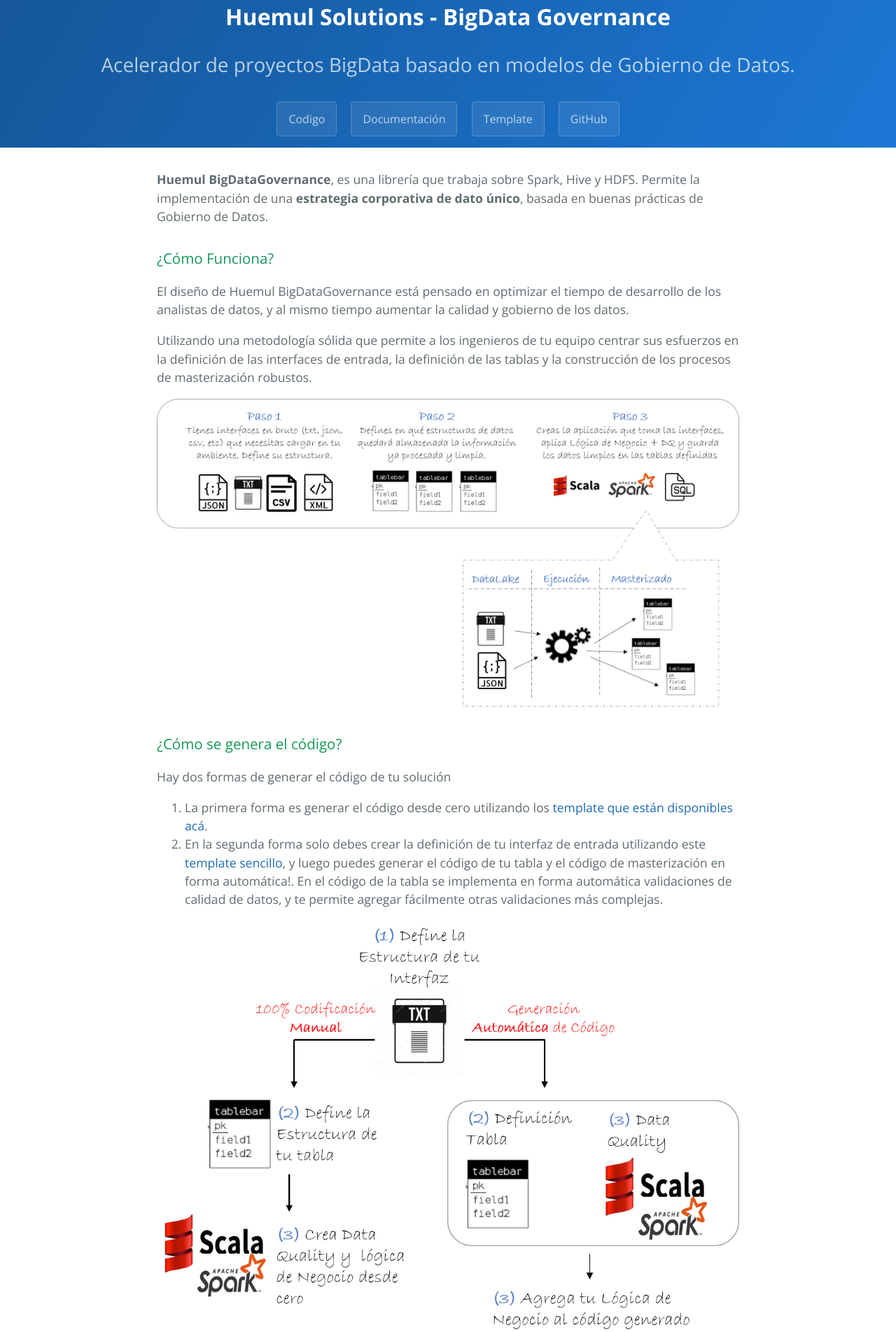
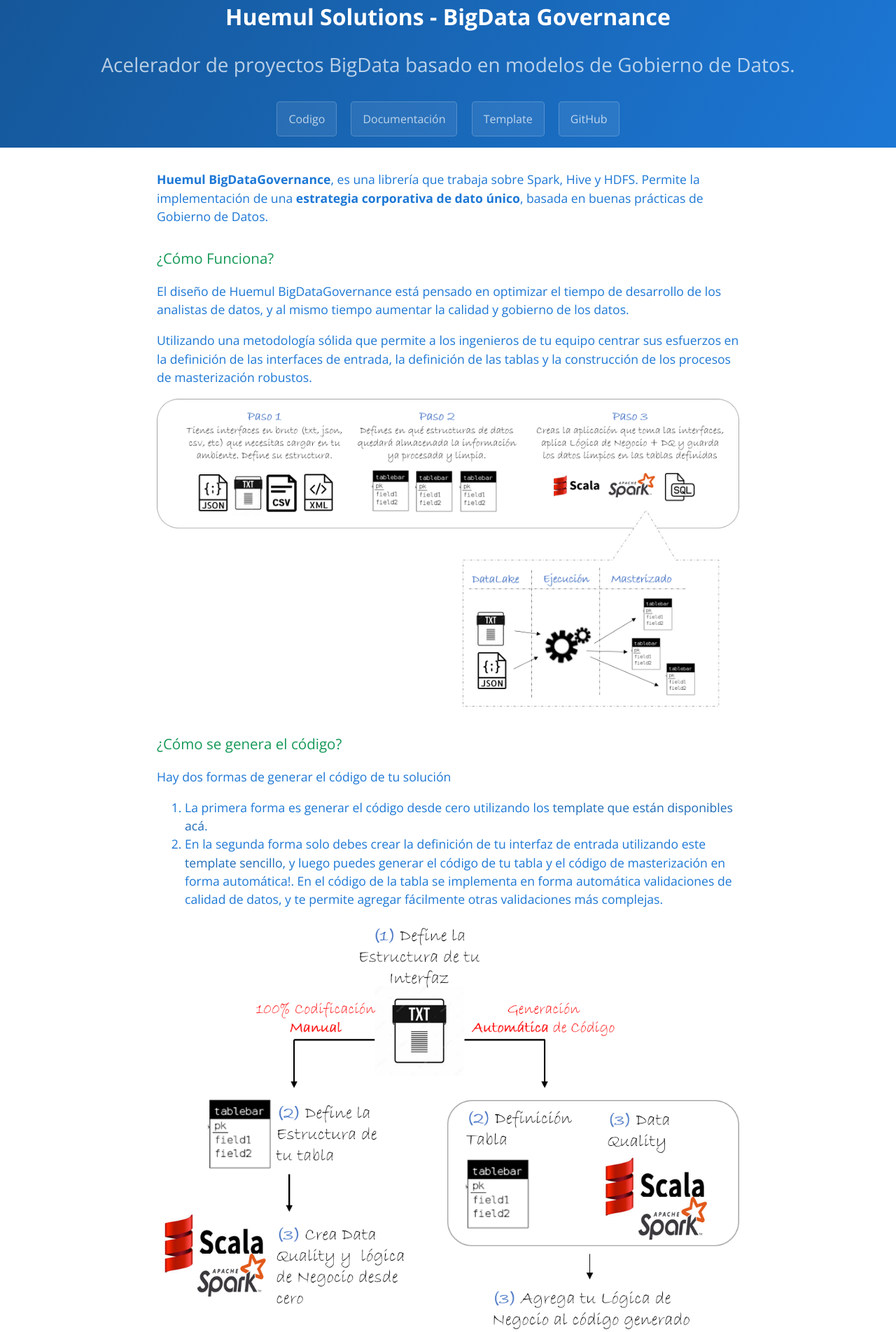
Before and after one commit to HuemulSolutions/HuemulSolutions.github.io, a Jekyll site: the page built from index.md, in a window 1280 px wide. Shown: the top 1904 px of the page at 70% size. Built offline with Jekyll 4.4.1, drawn with Linux system fonts in a browser that asks for light colours.

Commit message:
Update variables.scss

```diff
--- a/_sass/variables.scss
+++ b/_sass/variables.scss
@@ -9,7 +9,7 @@
 
 // Text
 $section-headings-color: #159957 !default;
-$body-text-color: #606c71 !default;
+$body-text-color: #1c77d5 !default;
 $body-link-color: #1e6bb8 !default;
 $blockquote-text-color: #819198 !default;
 
```
